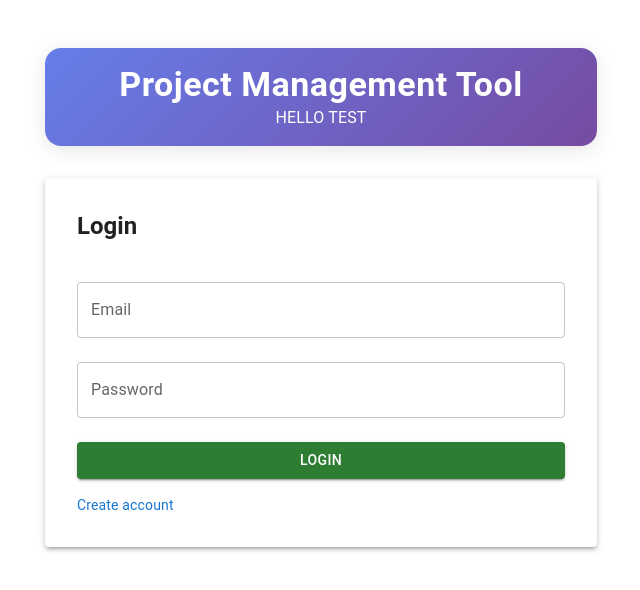
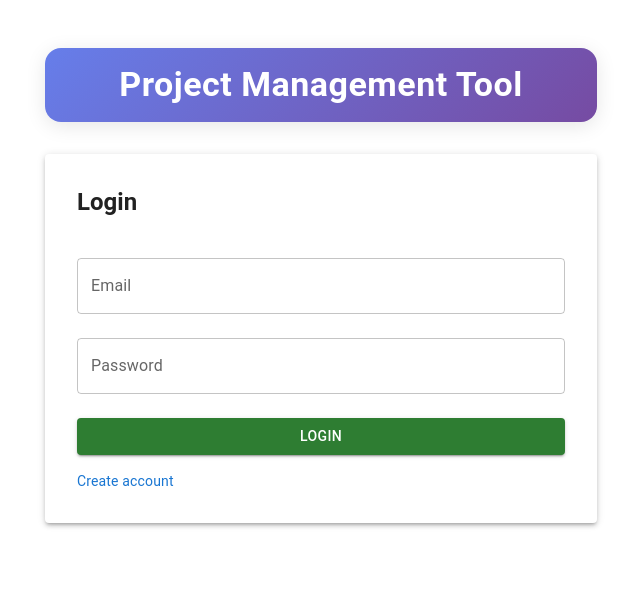
Before and after one commit to yAnchalSharmaofficial/Project-Management-Tool, a React (Create React App) app in the folder frontend/: page /login/ in a window 1280 px wide. Shown: the top 590 px of the page, without its empty margins (319-959 px from the left). Built offline with nearby package versions, Linux system fonts and the light colour scheme.

Commit message:
testing removed

```diff
--- a/frontend/src/components/PageHeader.tsx
+++ b/frontend/src/components/PageHeader.tsx
@@ -47,8 +47,6 @@ const PageHeader = ({ title }: Props) => {
         {title}
       </Typography>
 
-
-      <Typography>HELLO TEST</Typography>
     </Box>
   );
 };
```
